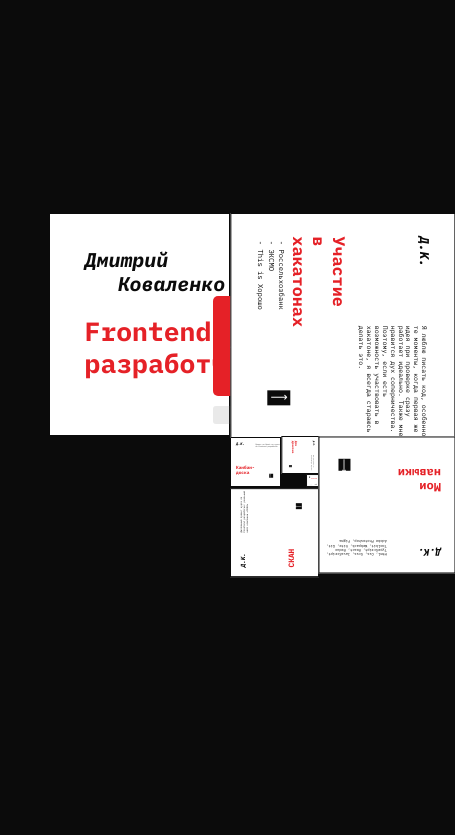
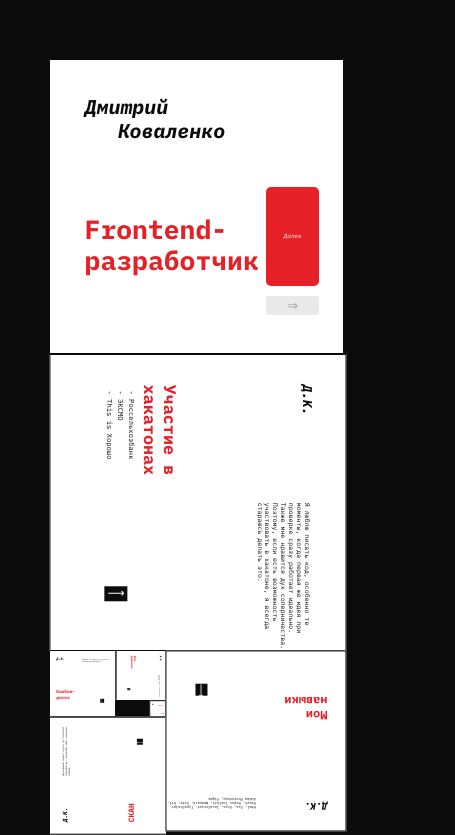
Before and after one commit to liveMusic13/My_new_Portfolio, a React (Vite) app: page / in a window 390 px wide. Shown: the part 119-954 px from the top of the page, 455 px wide, since content can reach past the window. Before the commit the page ends 844 px from the top, so only its background shows below. Built offline with nearby package versions, Linux system fonts and the light colour scheme.

Commit message:
test mobile

```diff
--- a/src/assets/styles/global.scss
+++ b/src/assets/styles/global.scss
@@ -94,9 +94,18 @@ body {
 	@media (max-width: 1000px) {
 		font-size: 12px;
 	}
+
+	@media (max-width: 800px) {
+		overflow-y: scroll;
+	}
 }
 
 #root {
 	width: 75%;
 	aspect-ratio: 12.936/8;
+
+	@media (max-width: 800px) {
+		aspect-ratio: 1/ 1;
+		margin-top: -50%;
+	}
 }
--- a/src/components/app/App.module.scss
+++ b/src/components/app/App.module.scss
@@ -6,6 +6,10 @@
 	grid-template-columns: 62% 38%;
 	height: 100%;
 	position: relative;
+
+	@media (max-width: 800px) {
+		grid-template-columns: 1fr;
+	}
 
 	> .main {
 		border: 1px solid $color_two;
--- a/src/components/detail-page/DetailPage.tsx
+++ b/src/components/detail-page/DetailPage.tsx
@@ -39,7 +39,6 @@ const DetailPage: FC<IDetailPage> = ({ arrColor }) => {
 								alignItems: 'center',
 								justifyContent: 'center',
 								width: '100%',
-								// height: '80%',
 						  }
 						: arrColor === 3
 						? { gridTemplateColumns: '53% 47%' }
--- a/src/main.tsx
+++ b/src/main.tsx
@@ -3,7 +3,7 @@ import ReactDOM from 'react-dom/client';
 import './assets/styles/global.scss';
 import App from './components/app/App.tsx';
 import DetailPageProvider from './providers/DetailPageProvider.tsx';
-import IsAuthorProvider from './providers/isAuthorProvider.tsx';
+import IsAuthorProvider from './providers/IsAuthorProvider.tsx';
 
 ReactDOM.createRoot(document.getElementById('root')!).render(
 	<React.StrictMode>
```
